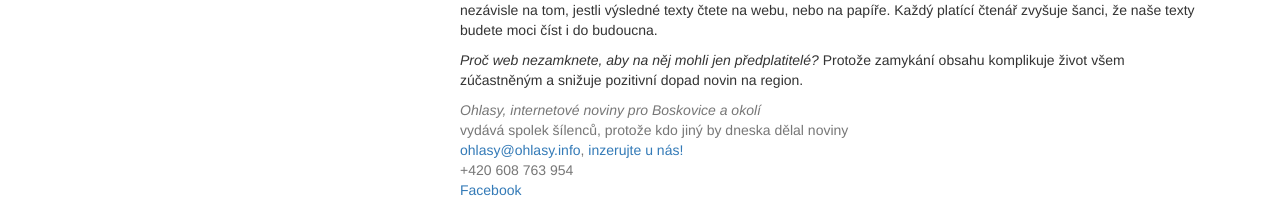
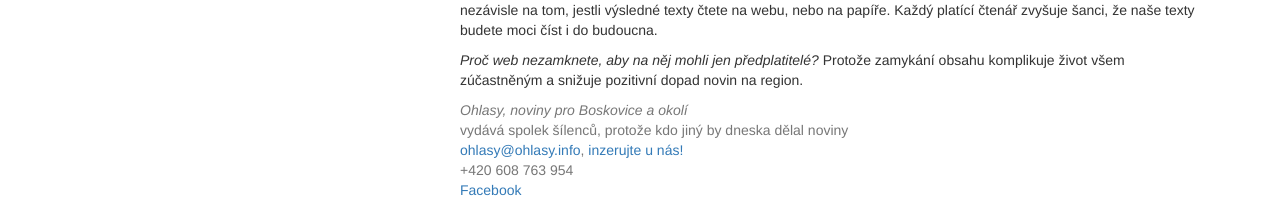
Before and after one commit to Ohlasy/predplatne, a Jekyll site: the page built from index.html, in a window 1280 px wide. Shown: the part 891-1098 px from the top of the page. Built offline with Jekyll 4.4.1, drawn with Linux system fonts in a browser that asks for light colours; a style sheet for code colours, icons or effects is not loaded.

Commit message:
Přepsal jsem „internetové noviny“ na „noviny“

```diff
--- a/_layouts/main.html
+++ b/_layouts/main.html
@@ -32,7 +32,7 @@
             <div class="row">
                 <div class="col-md-8 col-md-offset-4">
                     <ul class="list-unstyled">
-                        <li><em>Ohlasy, internetové noviny <span class="nobreak">pro Boskovice a okolí</span></em>
+                        <li><em>Ohlasy, noviny <span class="nobreak">pro Boskovice a okolí</span></em>
                         <li>vydává spolek šílenců, <span class="nobreak">protože kdo jiný by dneska dělal noviny</span>
                         <li><a href="mailto:ohlasy@ohlasy.info">ohlasy@ohlasy.info</a>, <a href="http://ohlasy.info/inzerce.html">inzerujte u nás!</a>
                         <li>+420 608 763 954
```
